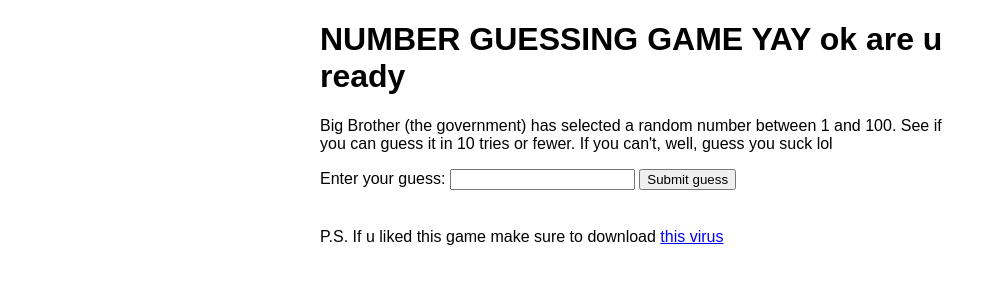
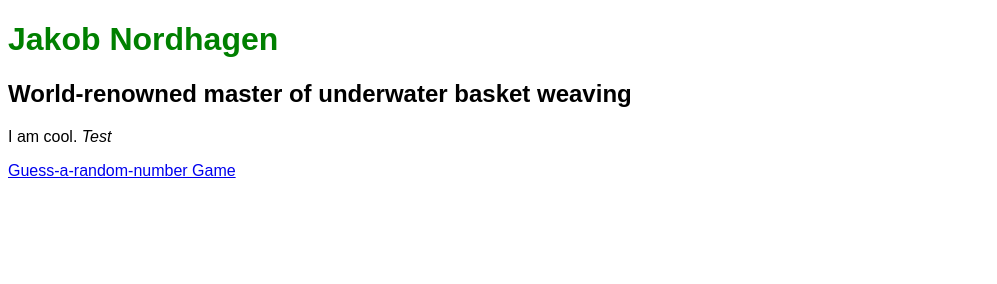
Before and after one commit to jnordhagen/first-website, a plain HTML site: page index.html in a window 1280 px wide. Shown: the whole page, without its empty margins (0-997 px from the left). Drawn offline with Linux system fonts and the light colour scheme.

Commit message:
sweeping changes

```diff
--- a/index.html
+++ b/index.html
@@ -1,31 +1,18 @@
 <!DOCTYPE html>
-<html>
-  <head>
-    <meta charset="utf-8">
-    <title>A Fun Number Guessing Game :)</title>
-    <link rel="stylesheet" href="style.css">
-  </head>
+<html lang="en" dir="ltr">
 
-  <body>
-    <h1>NUMBER GUESSING GAME YAY ok are u ready</h1>
+<head>
+  <meta charset="utf-8">
+  <title>Jakob Nordhagen</title>
+  <link rel="stylesheet" href="main.css">
+</head>
 
-    <p>Big Brother (the government) has selected a random number between 1 and 100. See if you can guess it in 10 tries or fewer.
-      If you can't, well, guess you suck lol</p>
+<body>
+  <h1>Jakob Nordhagen</h1>
+  <h2>World-renowned master of underwater basket weaving</h2>
+  <p>I am cool. <em>Test</em> </p>
 
-    <div class="form">
-      <label for="guessField">Enter your guess: </label>
-      <input type="text" id="guessField" class="guessField">
-      <input type="submit" value="Submit guess" class="guessSubmit">
-    </div>
+  <a href="number-game.html">Guess-a-random-number Game</a>
+</body>
 
-    <div class="resultParas">
-      <p class="guesses"></p>
-      <p class="lastResult"></p>
-      <p class="lowOrHi"></p>
-    </div>
-    <p> P.S. If u liked this game make sure to download <a href="https://www.berkeley.edu/" target=_blank title="A Virus">this virus</a></p>
-
-    <script src=script.js defer></script>
-
-  </body>
 </html>
--- /dev/null
+++ b/main.css
@@ -0,0 +1,7 @@
+html {
+  font-family: sans-serif;
+}
+
+h1 {
+  color: green;
+}
```
Also changed, not shown: number-game.html (added, +31 -0 lines), number-game.css (renamed from style.css).
